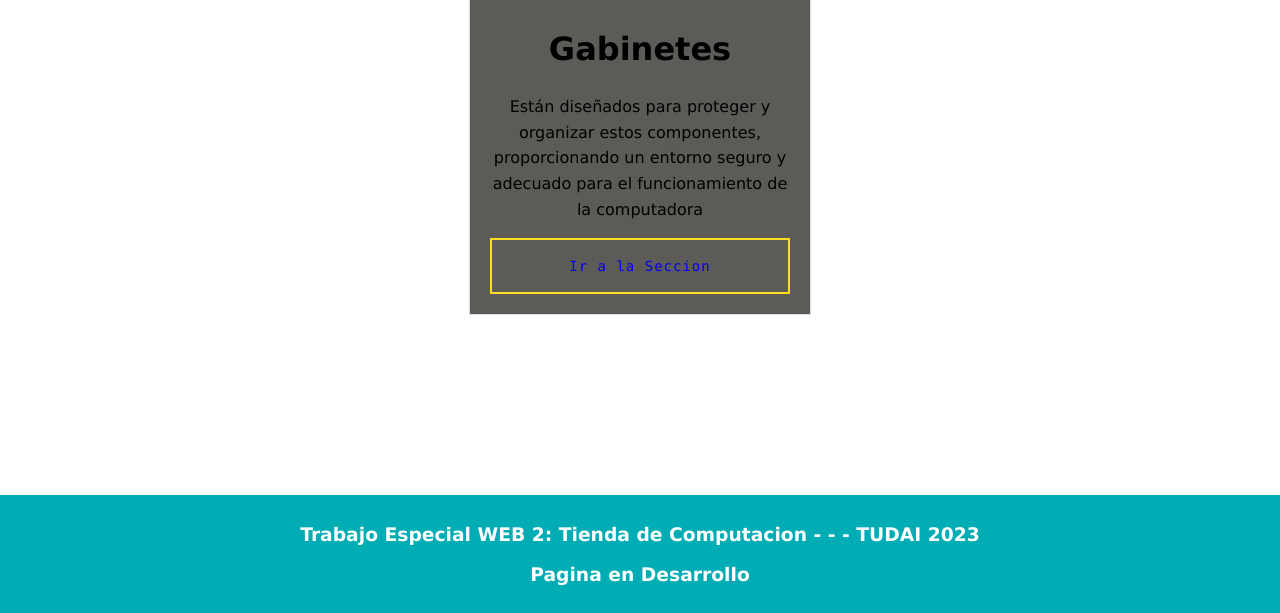
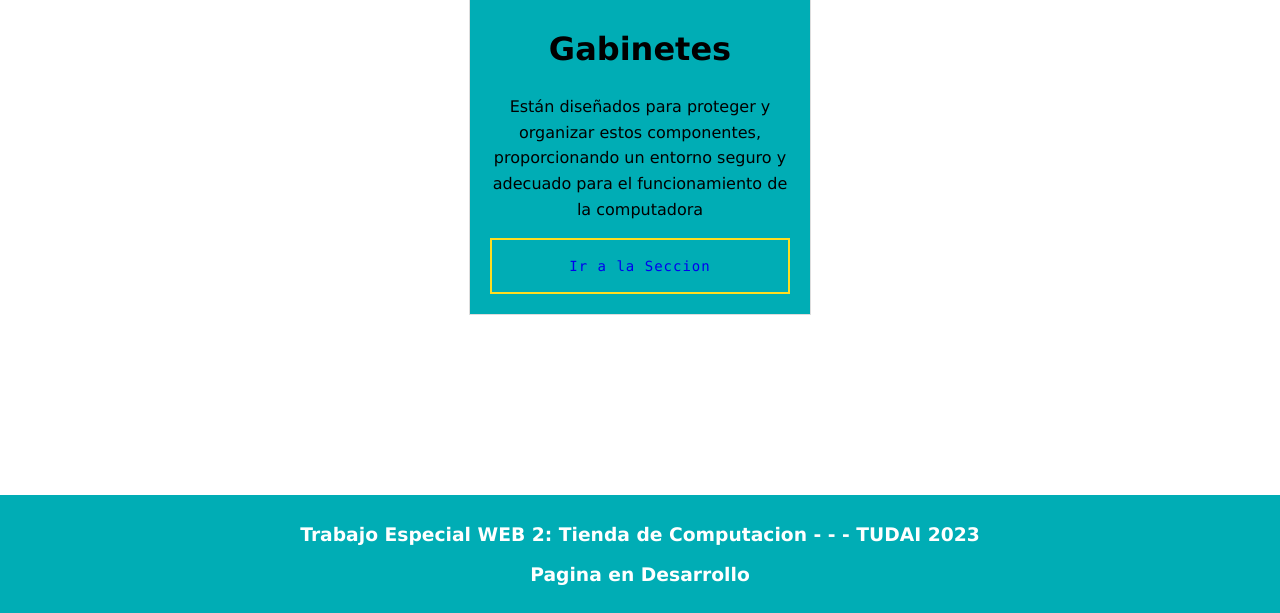
Before and after one commit to LucasCueli/ProyectoTPE-Web2, a PHP site: page / in a window 1280 px wide. Shown: the part 1295-1908 px from the top of the page. Run offline with PHP 8.4, Linux system fonts and the light colour scheme.

Commit message:
Acomodamos colores

```diff
--- a/css/style.css
+++ b/css/style.css
@@ -69,7 +69,7 @@ a:visited{
 }
 
 .producto {
-    background-color: #24221ebd;
+    background-color: #00ADB5;
     border: 1px solid #ddd;
     margin: 10px;
     padding: 20px;
```
